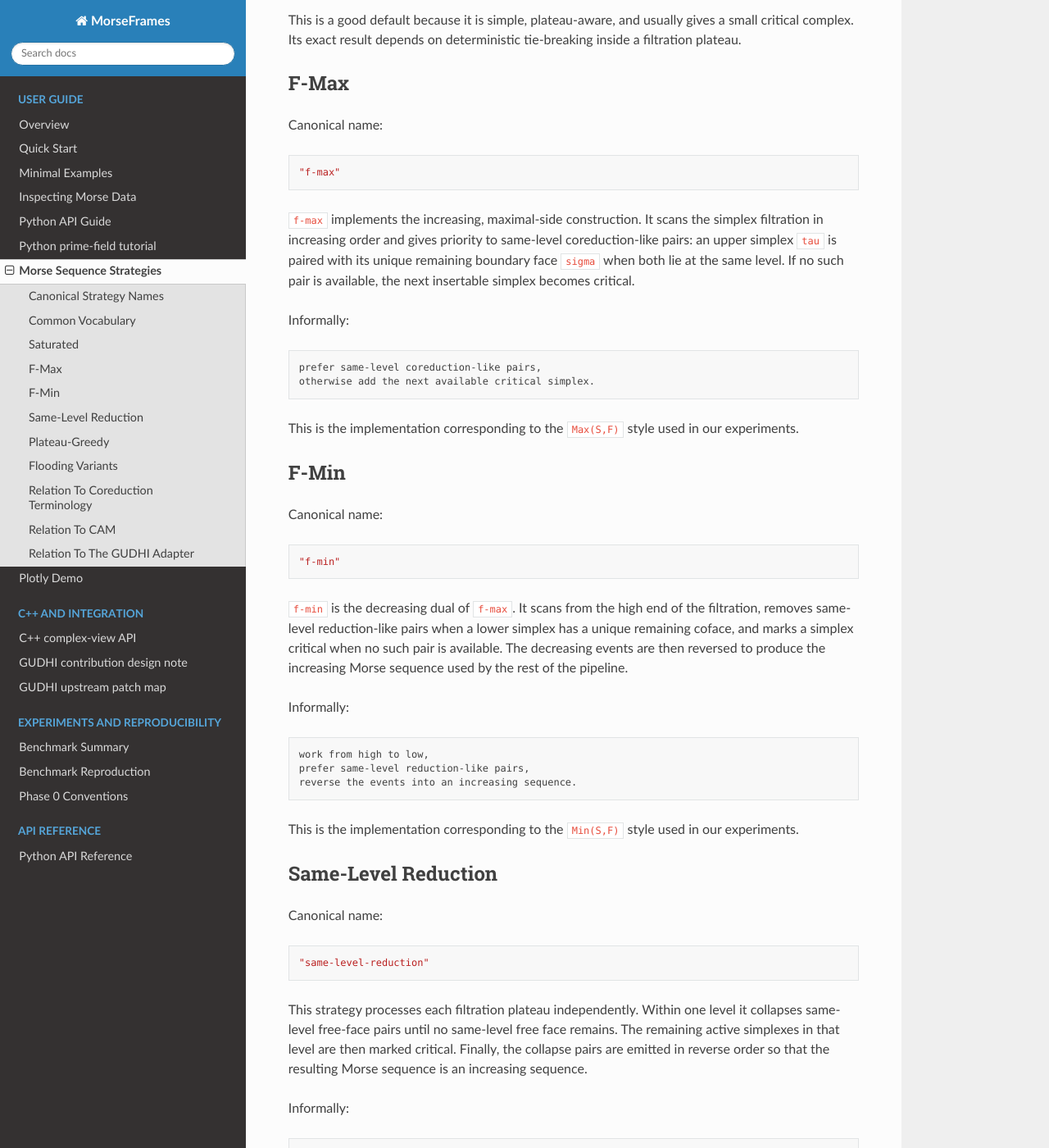
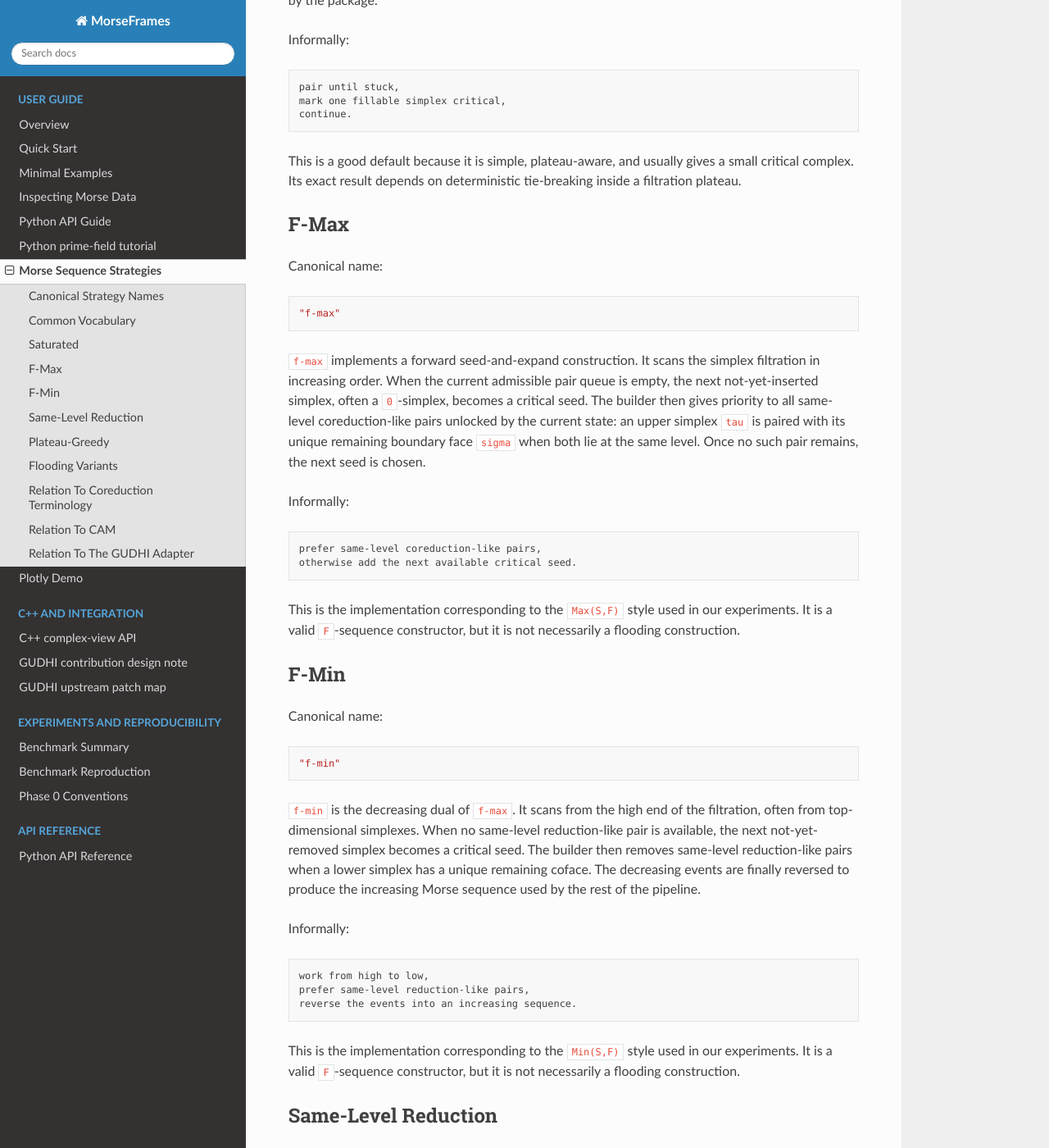
Before and after one commit to lnajman/morseframes, a Sphinx documentation site: the page built from docs/strategies.md, in a window 1280 px wide and 1400 px high, scrolled down 1548 px. Shown: the whole window at 82% size. Built offline with Sphinx 7.4.7 and the Read the Docs theme 3.1.0, drawn with Linux system fonts in a browser that asks for light colours; the version number is read from the project's files by our own code; some of the changed text lies outside the part shown.

Commit message:
Document Morse sequence strategy taxonomy

````diff
--- a/docs/project_overview.rst
+++ b/docs/project_overview.rst
@@ -47,7 +47,9 @@
    current strategies include saturated, F-Min, F-Max, same-level reduction,
    plateau-greedy, and flooding variants. The strategy interface is deliberately
    explicit so that new sequence algorithms can be added without changing the
-   persistence interface.
+   persistence interface. Saturated, same-level, plateau-greedy, and the named
+   flooding variants are filtration-monotone flooding constructions; F-Min and
+   F-Max are global seed-and-expand ``F``-sequence builders.
 
 ``Reference map``
    Expresses the boundary information needed by critical simplexes in terms of
--- a/docs/strategies.md
+++ b/docs/strategies.md
@@ -9,6 +9,14 @@
 with the input filtration. Regular pairs are restricted to a single filtration
 level, so the methods work directly on complexes with plateaus. No lower-star
 refinement is required by the API.
+
+A flooding sequence is an `F`-sequence whose order is globally nondecreasing
+with respect to the filtration: once a simplex of value `lambda` has appeared,
+no later simplex has a smaller filtration value. The saturated, same-level,
+plateau-greedy, and named `flooding-*` strategies are flooding constructions in
+this sense. The `f-max` and `f-min` strategies are valid `F`-sequence
+constructors, but they are global seed-and-expand strategies and are not
+required to be flooding.
 
 ## Canonical Strategy Names
 
@@ -59,7 +67,7 @@
 The saturated strategy scans filtration levels in increasing order. Inside each
 level, it repeatedly performs all currently available same-level regular pairs.
 When no such pair is available, it marks one fillable simplex critical and then
-continues.
+continues. This is the simplest flooding construction exposed by the package.
 
 Informally:
 
@@ -81,21 +89,24 @@
 "f-max"
 ```
 
-`f-max` implements the increasing, maximal-side construction. It scans the
-simplex filtration in increasing order and gives priority to same-level
-coreduction-like pairs: an upper simplex `tau` is paired with its unique
-remaining boundary face `sigma` when both lie at the same level. If no such pair
-is available, the next insertable simplex becomes critical.
+`f-max` implements a forward seed-and-expand construction. It scans the simplex
+filtration in increasing order. When the current admissible pair queue is empty,
+the next not-yet-inserted simplex, often a `0`-simplex, becomes a critical seed.
+The builder then gives priority to all same-level coreduction-like pairs
+unlocked by the current state: an upper simplex `tau` is paired with its unique
+remaining boundary face `sigma` when both lie at the same level. Once no such
+pair remains, the next seed is chosen.
 
 Informally:
 
 ```text
 prefer same-level coreduction-like pairs,
-otherwise add the next available critical simplex.
+otherwise add the next available critical seed.
 ```
 
 This is the implementation corresponding to the `Max(S,F)` style used in our
-experiments.
+experiments. It is a valid `F`-sequence constructor, but it is not necessarily a
+flooding construction.
 
 ## F-Min
 
@@ -106,10 +117,12 @@
 ```
 
 `f-min` is the decreasing dual of `f-max`. It scans from the high end of the
-filtration, removes same-level reduction-like pairs when a lower simplex has a
-unique remaining coface, and marks a simplex critical when no such pair is
-available. The decreasing events are then reversed to produce the increasing
-Morse sequence used by the rest of the pipeline.
+filtration, often from top-dimensional simplexes. When no same-level
+reduction-like pair is available, the next not-yet-removed simplex becomes a
+critical seed. The builder then removes same-level reduction-like pairs when a
+lower simplex has a unique remaining coface. The decreasing events are finally
+reversed to produce the increasing Morse sequence used by the rest of the
+pipeline.
 
 Informally:
 
@@ -120,7 +133,8 @@
 ```
 
 This is the implementation corresponding to the `Min(S,F)` style used in our
-experiments.
+experiments. It is a valid `F`-sequence constructor, but it is not necessarily a
+flooding construction.
 
 ## Same-Level Reduction
 
@@ -134,7 +148,8 @@
 it collapses same-level free-face pairs until no same-level free face remains.
 The remaining active simplexes in that level are then marked critical. Finally,
 the collapse pairs are emitted in reverse order so that the resulting Morse
-sequence is an increasing sequence.
+sequence is an increasing sequence. Because it exhausts one filtration value
+before moving to the next, it is a flooding construction.
 
 Informally:
 
@@ -156,7 +171,7 @@
 "plateau-greedy"
 ```
 
-`plateau-greedy` follows the same increasing recurrence as `"saturated"`, but it
+`plateau-greedy` follows the same flooding recurrence as `"saturated"`, but it
 uses a more strategic choice when it is stuck and must mark a fillable simplex
 critical. Among the fillable candidates, it scores each candidate by how many
 currently almost-pairable same-level cofaces it would unlock.
````
Also changed, not shown: other parts of docs/strategies.md (+3 -3 lines), README.md (+6 -0 lines), docs/python_api.md (+7 -0 lines), 2 other files.
